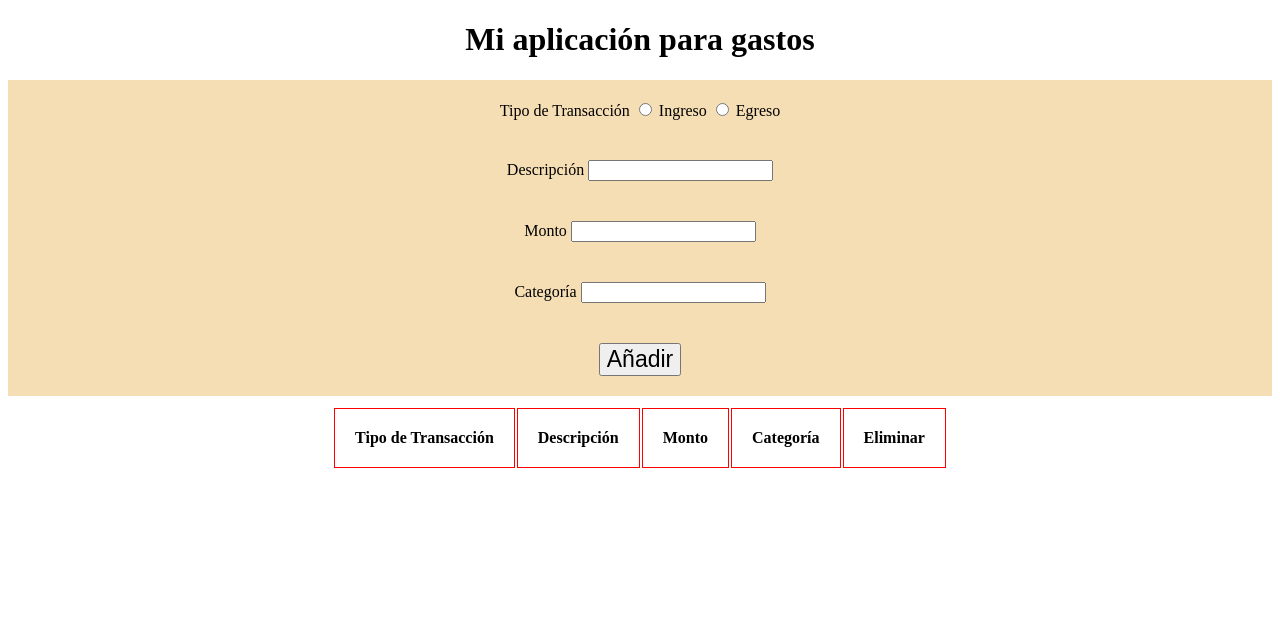
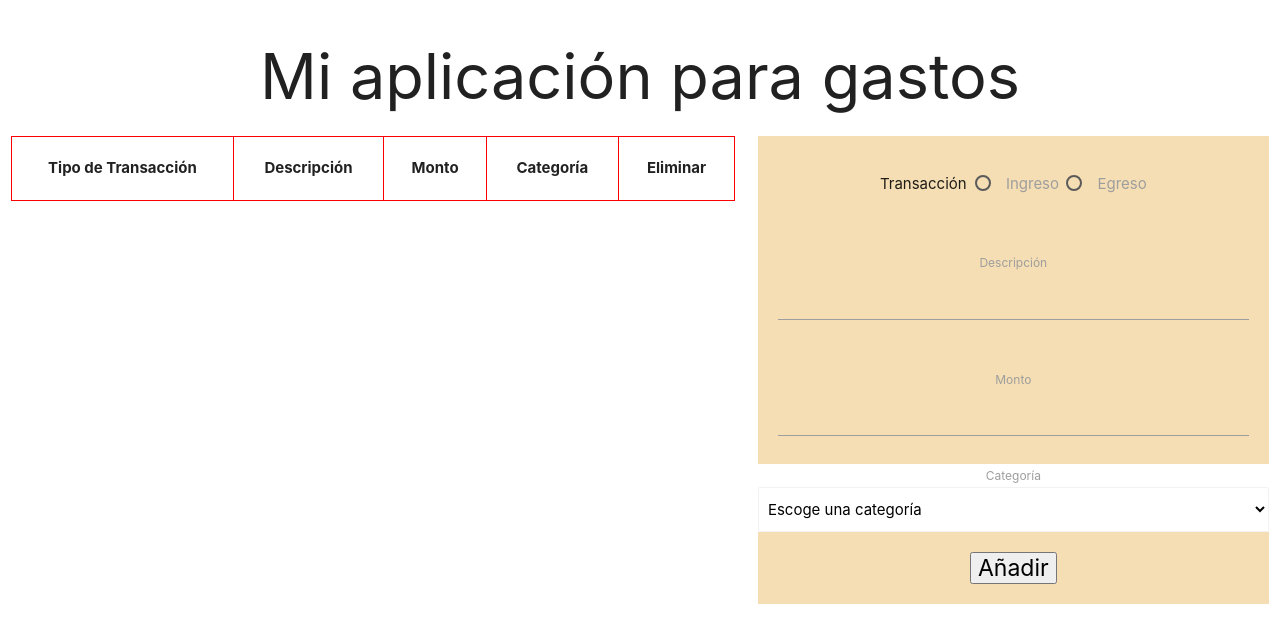
Before and after one commit to devschuster/aplicacionGastos, a plain HTML site: page index.html in a window 1280 px wide. Drawn offline with nearby package versions, Linux system fonts and the light colour scheme.

Commit message:
Aplicando nuevos estilos CSS con materialize CSS

```diff
--- a/index.html
+++ b/index.html
@@ -4,37 +4,16 @@
     <meta charset="UTF-8">
     <meta http-equiv="X-UA-Compatible" content="IE=edge">
     <meta name="viewport" content="width=device-width, initial-scale=1.0">
+    <!-- Compiled and minified CSS -->
+    <link rel="stylesheet" href="https://cdnjs.cloudflare.com/ajax/libs/materialize/1.0.0/css/materialize.min.css">
     <link rel="stylesheet" href="./resources/css/style.css">
     <title>Aplicación para Gastos</title>
 
 </head>
 <body>
     <h1>Mi aplicación para gastos</h1>
-    <form action="" id="transactionForm" name="transactionForm">
-        <div class="formField">
-            Tipo de Transacción
-            <input id="ingreso" type="radio" name="transactionType" value="Ingreso" required>
-            <label for="ingreso">Ingreso</label>
-            <input id="egreso" type="radio" name="transactionType" value="Egreso" required>
-            <label for="egreso">Egreso</label>
-        </div>
-        <div class="formField">
-            <label for="transactionDescription">Descripción</label>
-            <input type="text" id="transactionDescription" name="transactionDescription" required>
-        </div>
-        <div class="formField">
-            <label for="transactionAmount">Monto</label>
-            <input type="number" id="transactionAmount" name="transactionAmount" min="1" required>
-        </div>
-        <div class="formField">
-            <label for="transactionCategory">Categoría</label>
-            <input type="text" id="transactionCategory" name="transactionCategory" required>
-        </div>
-        <div class="formField">
-            <button id="botonDeEnvio" name="botonDeEnvio">Añadir</button>
-        </div>
-    </form>
-    <div class="tableFormat">
+    <div class="row">
+        <div class="col s7">
             <table id="transactionTable">
                 <tbody>
                     <tr>
@@ -57,6 +36,57 @@
                 </tbody>
             </table>
         </div>
+        <div class="col s5">
+            <div>
+                <form action="" id="transactionForm" name="transactionForm">
+                    <div class="formField">
+                        <p>
+                            <span>Transacción</span>
+                            <label>
+                                <input value="Ingreso" class ="with-gap" name="transactionType"  type="radio" required>
+                                <span>Ingreso</span>
+                            </label>
+                            <label>
+                                <input value="Egreso" class ="with-gap" name="transactionType"  type="radio" required>
+                                <span>Egreso</span>
+                            </label>
+                        </p>
+                    </div>
+                    <div class="formField">
+                        <label for="transactionDescription">Descripción</label>
+                        <input type="text" id="transactionDescription" name="transactionDescription" required>
+                    </div>
+                    <div class="formField">
+                        <label for="transactionAmount">Monto</label>
+                        <input type="number" id="transactionAmount" name="transactionAmount" min="1" required>
+                    </div>
+                    <div>
+                        <label for="transactionCategory">Categoría</label>
+                        <select class="browser-default" type="text" id="transactionCategory" name="transactionCategory" required>
+                            <option value="" disabled selected>Escoge una categoría</option>
+                            <optgroup label="Ingresos">
+                                <option value="Sueldo/fijo">Sueldo/fijo</option>
+                                <option value="Sueldo/freelance">Sueldo/freelance</option>
+                                <option value="Otros/Ingresos">Otros/Ingresos</option>
+                            </optgroup>
+                            <optgroup label="Egresos">
+                                <option value="Alquiler">Alquiler</option>
+                                <option value="Comida">Comida</option>
+                                <option value="Gustos/Ocio">Gustos/Ocio</option>
+                                <option value="Higiene">Higiene</option>
+                                <option value="Otros/Egresos">Otros/Egresos</option>
+                            </optgroup>
+                        </select>
+                    </div>
+                    <div class="formField">
+                        <button id="botonDeEnvio" name="botonDeEnvio">Añadir</button>
+                    </div>
+                </form>
+            </div>
+        </div>
+    </div>
+<!-- Compiled and minified JavaScript -->
+<script src="https://cdnjs.cloudflare.com/ajax/libs/materialize/1.0.0/js/materialize.min.js"></script>
 <script src="./resources/js/script.js"></script>
 </body>
 </html>
```
Lines whose indentation alone changed are shown as unchanged.
